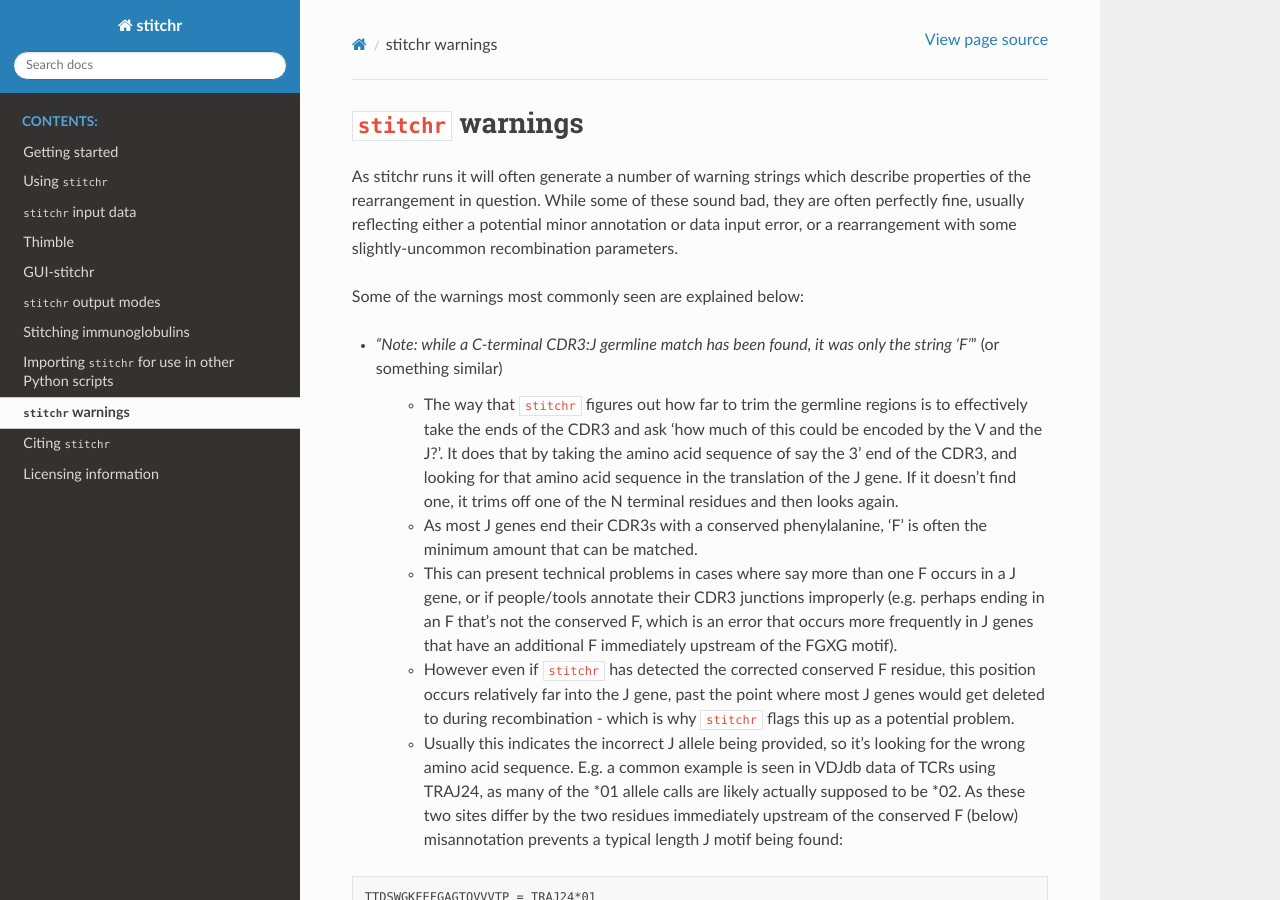
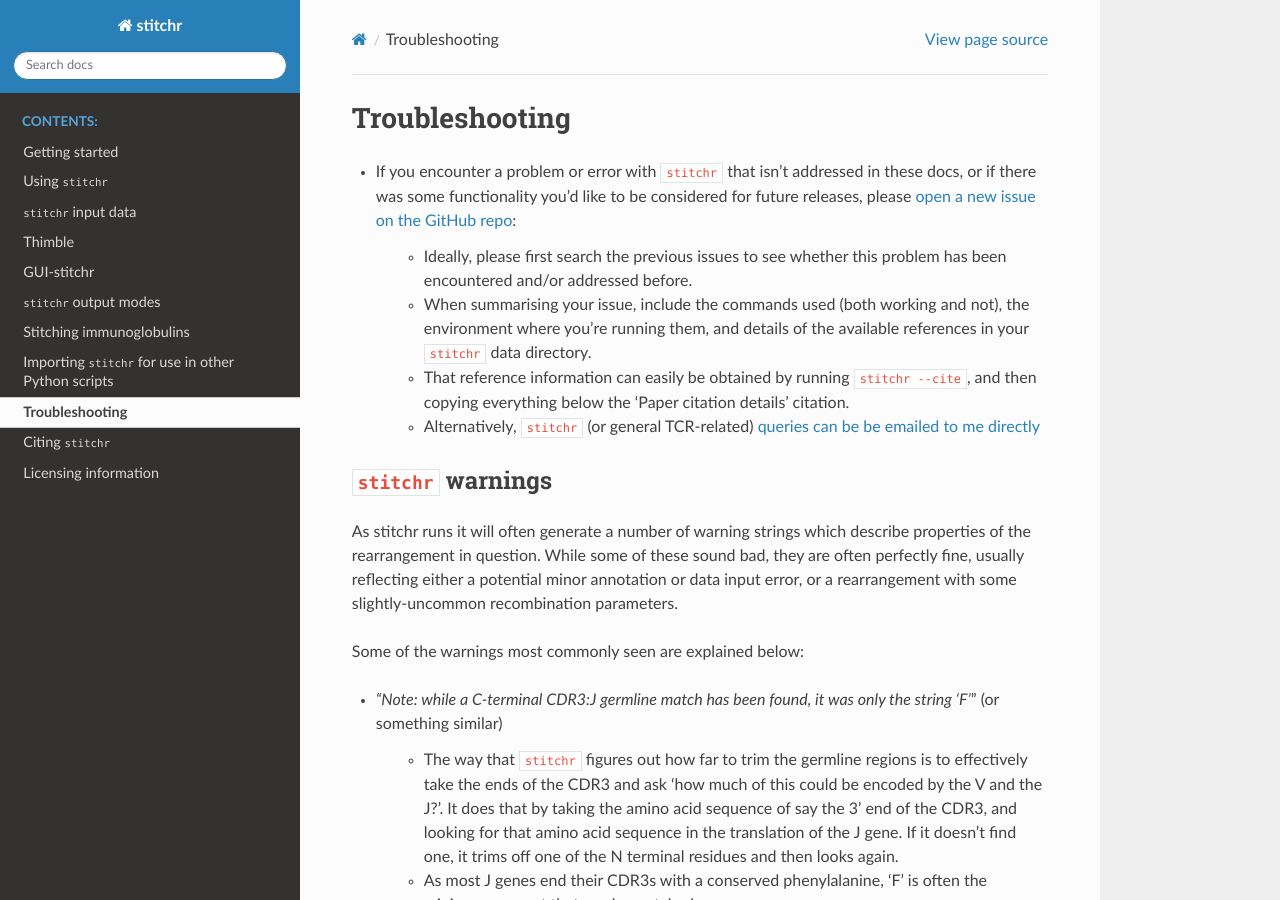
Before and after one commit to JamieHeather/stitchr, a Sphinx documentation site: the page built from docs/troubleshooting.rst, in a window 1280 px wide and 900 px high. Built offline with Sphinx 7.4.7 and the Read the Docs theme 3.1.0, drawn with Linux system fonts in a browser that asks for light colours.

Commit message:
2025-08-19: minor docs update (troubleshooting)

```diff
--- a/docs/index.rst
+++ b/docs/index.rst
@@ -24,7 +24,7 @@ Stitch together TCR coding nucleotide sequences from V/J/CDR3 information
    output
    immunoglobulins
    importing
-   warnings
+   troubleshooting
    referencing
 
 Sometimes you need a complete TCR nucleotide or amino acid sequence, but all you have is limited information. This script aims to generate a coding nucleotide sequence for a given rearrangement (e.g. for use when generating TCR expression vectors) in those situations.
--- a/docs/warnings.rst
+++ b/docs/troubleshooting.rst
@@ -1,3 +1,17 @@
+
+Troubleshooting
+===============
+
+* If you encounter a problem or error with ``stitchr`` that isn't addressed in these docs, or if there was some functionality you'd like to be considered for future releases, please `open a new issue on the GitHub repo <https://github.com/JamieHeather/stitchr/issues>`_:
+
+    * Ideally, please first search the previous issues to see whether this problem has been encountered and/or addressed before.
+
+    * When summarising your issue, include the commands used (both working and not), the environment where you're running them, and details of the available references in your ``stitchr`` data directory.
+
+    * That reference information can easily be obtained by running ``stitchr --cite``, and then copying everything below the 'Paper citation details' citation.
+
+    * Alternatively, ``stitchr`` (or general TCR-related) `queries can be be emailed to me directly <https://jamieheather.github.io/contact/>`_
+
 
 ``stitchr`` warnings
 ~~~~~~~~~~~~~~~~~~~~
```
Also changed, not shown: 11 other files.
